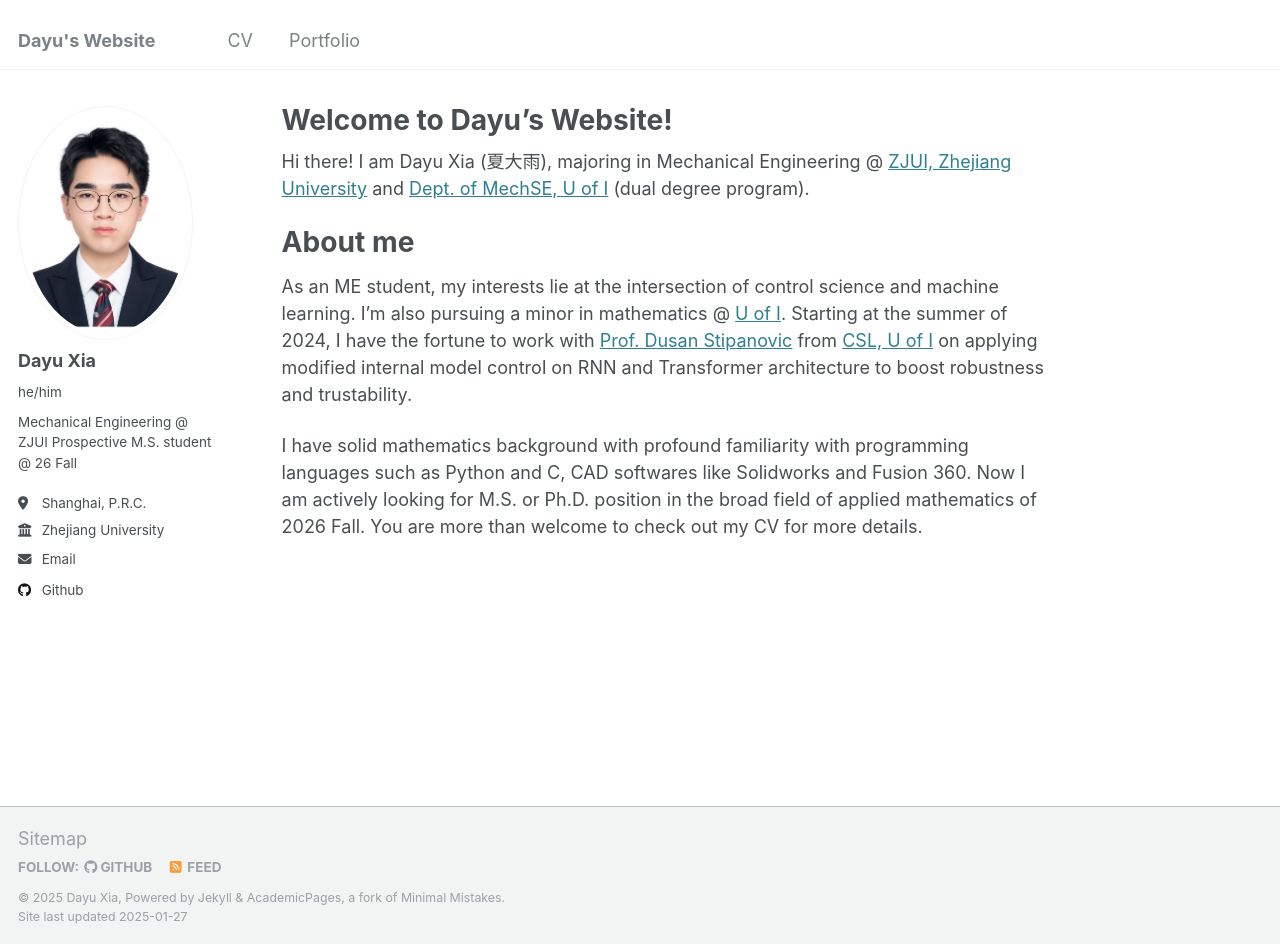
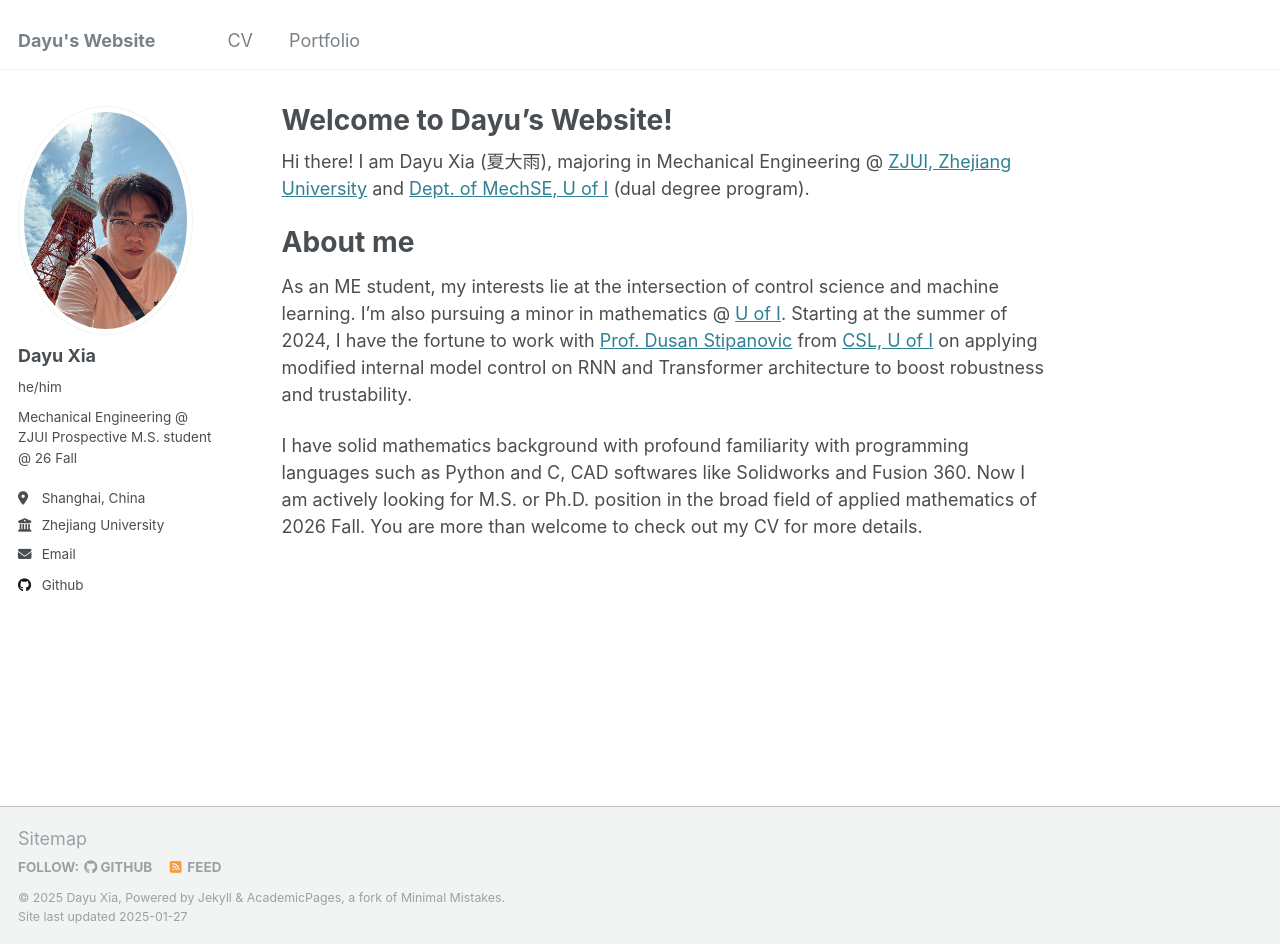
Before and after one commit to dyxia1241/dyxia1241.github.io, a Jekyll site: the page built from _pages/about.md, in a window 1280 px wide and 944 px high. Built offline with Jekyll 4.4.1, drawn with Linux system fonts in a browser that asks for light colours.

Commit message:
Update _config.yml

```diff
--- a/_config.yml
+++ b/_config.yml
@@ -21,11 +21,11 @@
 #               Additional customization can be done by editing /_includes/author-profile.html
 author:
   # Biographic information
-  avatar           : "me.jpg"
+  avatar           : "me_casual.jpg"
   name             : "Dayu Xia"
   pronouns         : "he/him"
   bio              : "Mechanical Engineering @ ZJUI \n Prospective M.S. student @ 26 Fall"
-  location         : "Shanghai, P.R.C."
+  location         : "Shanghai, China"
   employer         : "Zhejiang University"
   uri              : # URL
   email            : "dayu.22@intl.zju.edu.cn"
```
